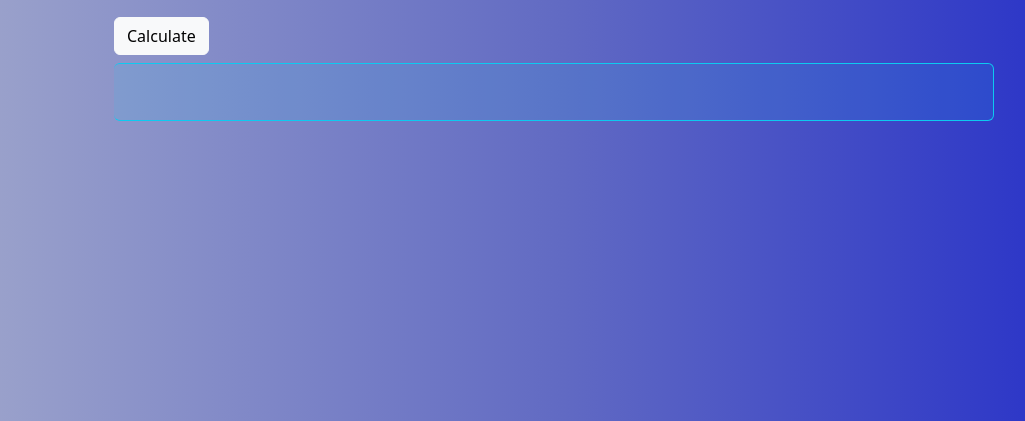
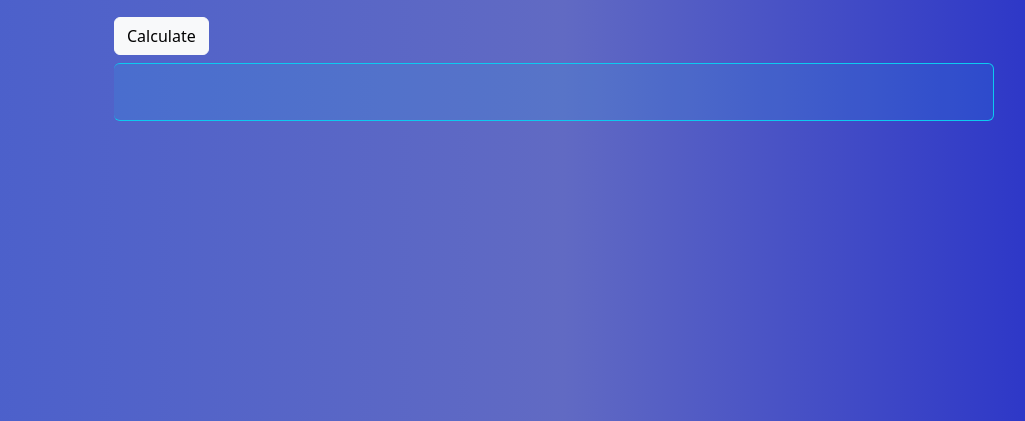
Before and after one commit to Some1Uknow/basic-js-calculator, a plain HTML site: page index.html in a window 1280 px wide. Shown: the part 379-800 px from the top of the page, without its empty margins (90-1115 px from the left). Drawn offline with nearby package versions, Linux system fonts and the light colour scheme.

Commit message:
Update index.html

```diff
--- a/index.html
+++ b/index.html
@@ -8,8 +8,8 @@
     <link href="https://cdn.jsdelivr.net/npm/bootstrap@5.3.1/dist/css/bootstrap.min.css" rel="stylesheet" integrity="sha384-4bw+/aepP/YC94hEpVNVgiZdgIC5+VKNBQNGCHeKRQN+PtmoHDEXuppvnDJzQIu9" crossorigin="anonymous">
     <style>
         body {
-            background: rgb(162,169,204);
-            background: linear-gradient(90deg, rgba(162,169,204,1) 0%, rgba(97,106,195,1) 51%, rgba(39,49,200,1) 92%);
+            background: rgb(73,95,204);
+            background: linear-gradient(90deg, rgba(73,95,204,1) 0%, rgba(97,106,195,1) 51%, rgba(39,49,200,1) 92%);
             color: white;
             margin: 100px;
             padding: 100px;
```
